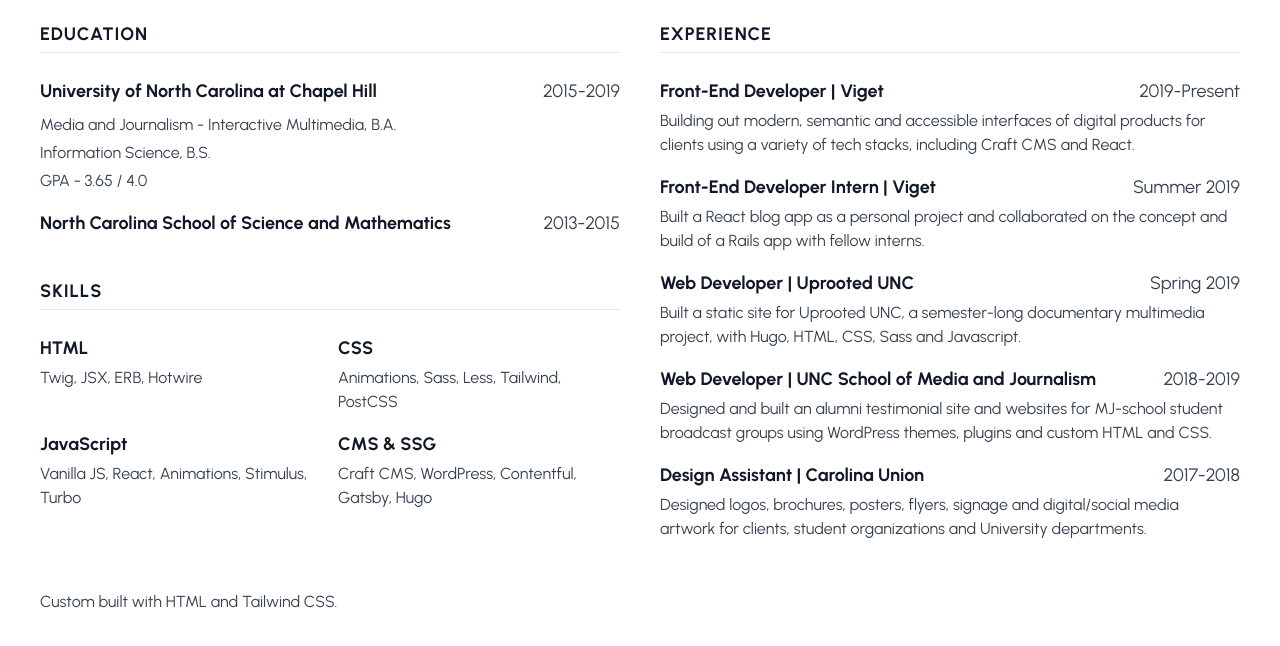
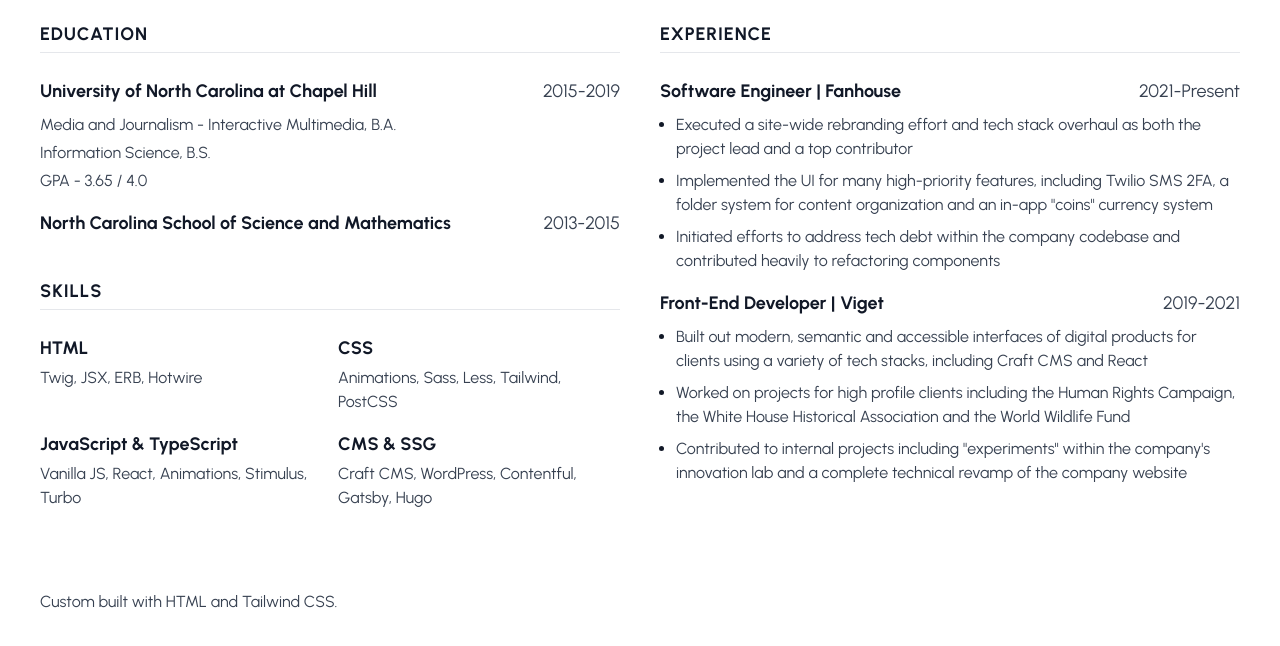
Before and after one commit to amygtownsend/portfolio, a website: page docs/index.html in a window 1280 px wide. Shown: the part 172-818 px from the top of the page. Drawn offline with Linux system fonts and the light colour scheme.

Commit message:
Update: update experience section

```diff
--- a/docs/index.html
+++ b/docs/index.html
@@ -24,13 +24,19 @@
           </h3>
           <ul class="space-y-4">
             <li>
-              <p class="text-gray-700 max-w-xl">Media and Journalism - Interactive Multimedia, B.A.</p>
+              <p class="text-gray-700 max-w-xl">
+                Media and Journalism - Interactive Multimedia, B.A.
+              </p>
             </li>
             <li>
-              <p class="text-gray-700 max-w-xl">Information Science, B.S.</p>
+              <p class="text-gray-700 max-w-xl">
+                Information Science, B.S.
+              </p>
             </li>
             <li>
-              <p class="text-gray-700 max-w-xl">GPA - 3.65 / 4.0</p>
+              <p class="text-gray-700 max-w-xl">
+                GPA - 3.65 / 4.0
+              </p>
             </li>
           </ul>
         </li>
@@ -46,47 +52,50 @@
       <h2 class="text-lg font-bold uppercase tracking-wider pb-4 border-b">Experience</h2>
       <ol class="space-y-16">
         <li>
-          <h3 class="flex flex-wrap justify-between items-center text-lg mb-2 md:mb-4">
-            <span class="font-bold leading-snug mr-12">Front-End Developer | Viget</span>
-            <span class="text-gray-700">2019-Present</span>
+          <h3 class="flex flex-wrap justify-between items-center text-lg mb-4 md:mb-8">
+            <span class="font-bold leading-snug mr-12">Software Engineer | Fanhouse</span>
+            <span class="text-gray-700">2021-Present</span>
           </h3>
-          <p class="text-gray-700 max-w-xl">Building out modern, semantic and accessible interfaces
-            of digital products for clients using a variety of tech stacks, including Craft CMS and React.</p>
+          <ul class="list-disc ml-16 space-y-8">
+            <li>
+              <p class="text-gray-700 max-w-xl">
+                Executed a site-wide rebranding effort and tech stack overhaul as both the project lead and a top contributor
+              </p>
             </li>
             <li>
-          <h3 class="flex flex-wrap justify-between items-center text-lg mb-2 md:mb-4">
-            <span class="font-bold leading-snug mr-12">Front-End Developer Intern | Viget</span>
-            <span class="text-gray-700">Summer 2019</span>
-          </h3>
-          <p class="text-gray-700 max-w-xl">Built a React blog app as a personal project and
-            collaborated on the concept and build of a Rails app with fellow interns.</p>
+              <p class="text-gray-700 max-w-xl">
+                Implemented the UI for many high-priority features, including Twilio SMS 2FA, a folder system for content organization and an in-app "coins" currency system
+              </p>
             </li>
             <li>
-          <h3 class="flex flex-wrap justify-between items-center text-lg mb-2 md:mb-4">
-            <span class="font-bold leading-snug mr-12">Web Developer | Uprooted UNC</span>
-            <span class="text-gray-700">Spring 2019</span>
-          </h3>
-          <p class="text-gray-700 max-w-xl">Built a static site for
-            Uprooted UNC, a semester-long documentary multimedia
-            project, with Hugo, HTML, CSS, Sass and Javascript.</p>
+              <p class="text-gray-700 max-w-xl">
+                Initiated efforts to address tech debt within the company codebase and contributed heavily to refactoring components
+              </p>
+            </li>
+          </ul>
         </li>
         <li>
-          <h3 class="flex flex-wrap justify-between items-center text-lg mb-2 md:mb-4">
-            <span class="font-bold leading-snug mr-12">Web Developer | UNC School of Media and Journalism</span>
-            <span class="text-gray-700">2018-2019</span>
+          <h3 class="flex flex-wrap justify-between items-center text-lg mb-4 md:mb-8">
+            <span class="font-bold leading-snug mr-12">Front-End Developer | Viget</span>
+            <span class="text-gray-700">2019-2021</span>
           </h3>
-          <p class="text-gray-700 max-w-xl">Designed and built an alumni testimonial site and websites
-            for MJ-school student broadcast groups using WordPress
-            themes, plugins and custom HTML and CSS.</p>
+          <ul class="list-disc ml-16 space-y-8">
+            <li>
+              <p class="text-gray-700 max-w-xl">
+                Built out modern, semantic and accessible interfaces of digital products for clients using a variety of tech stacks, including Craft CMS and React
+              </p>
             </li>
             <li>
-          <h3 class="flex flex-wrap justify-between items-center text-lg mb-2 md:mb-4">
-            <span class="font-bold leading-snug mr-12">Design Assistant | Carolina Union</span>
-            <span class="text-gray-700">2017-2018</span>
-          </h3>
-          <p class="text-gray-700 max-w-xl">Designed logos, brochures, posters, flyers, signage and
-            digital/social media artwork for clients,
-            student organizations and University departments.</p>
+              <p class="text-gray-700 max-w-xl">
+                Worked on projects for high profile clients including the Human Rights Campaign, the White House Historical Association and the World Wildlife Fund
+              </p>
+            </li>
+            <li>
+              <p class="text-gray-700 max-w-xl">
+                Contributed to internal projects including "experiments" within the company's innovation lab and a complete technical revamp of the company website
+              </p>
+            </li>
+          </ul>
         </li>
       </ol>
     </section>
@@ -102,7 +111,7 @@
           <p class="text-gray-700 max-w-xl">Animations, Sass, Less, Tailwind, PostCSS</p>
         </li>
         <li>
-          <h3 class="font-bold text-lg mb-2 md:mb-4">JavaScript</h3>
+          <h3 class="font-bold text-lg mb-2 md:mb-4">JavaScript & TypeScript</h3>
           <p class="text-gray-700 max-w-xl">Vanilla JS, React, Animations, Stimulus, Turbo</p>
         </li>
         <li>
```
Also changed, not shown: docs/build/tailwind.css. Lines whose indentation alone changed are shown as unchanged.
